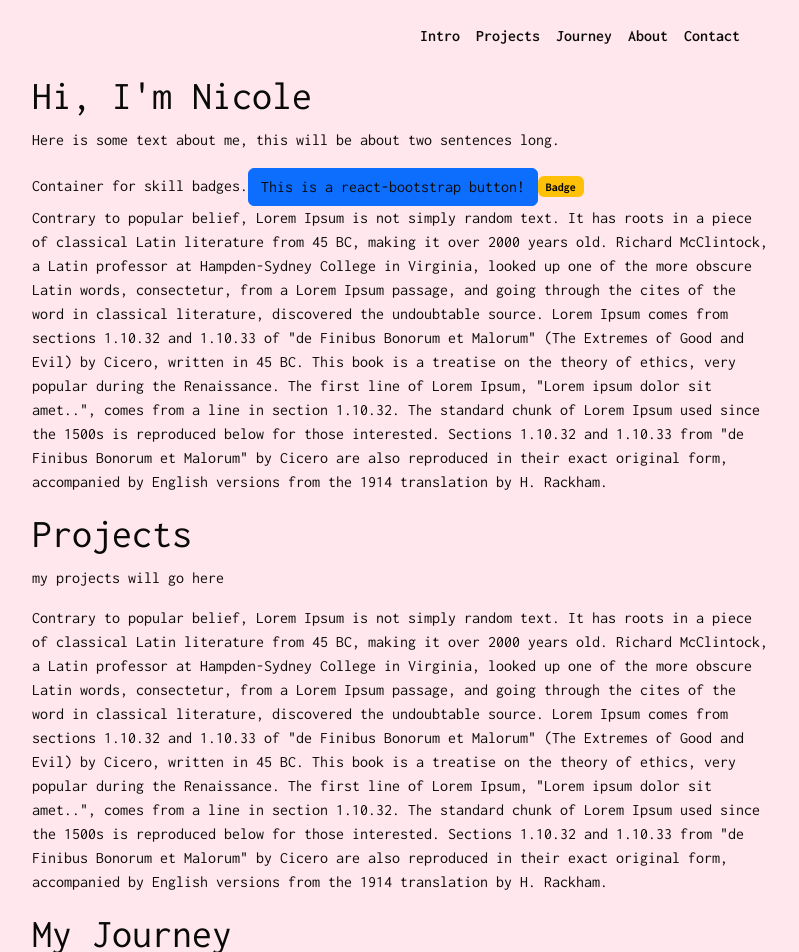
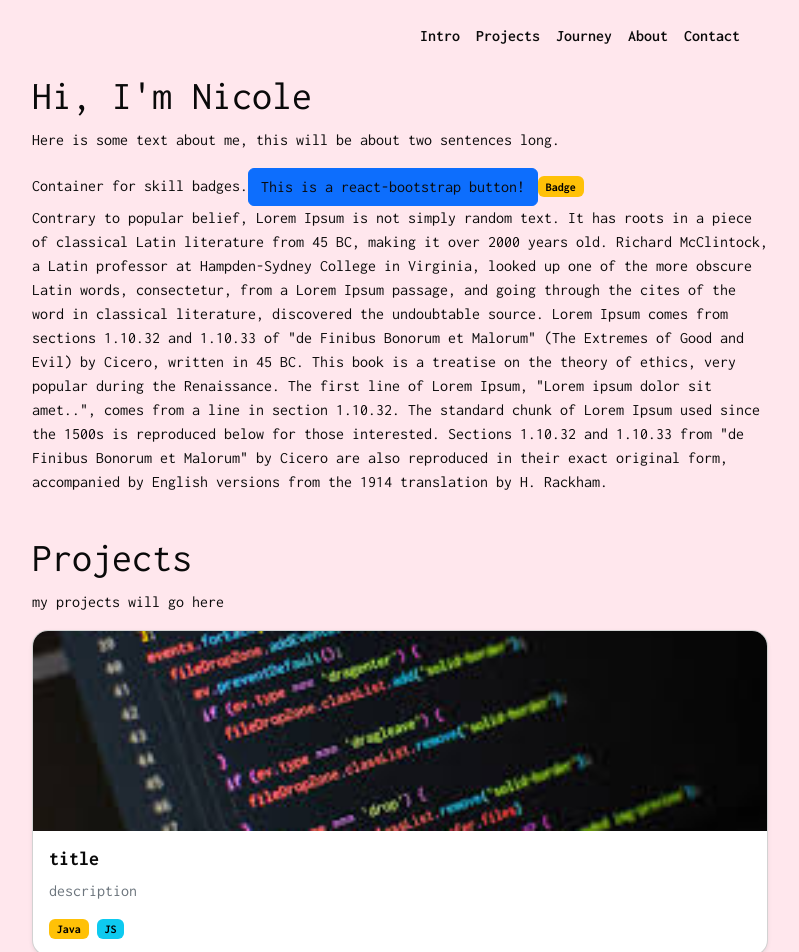
Before and after one commit to nic-cab-sor/nic-cab-sor.github.io, a React (Vite) app: page / in a window 1280 px wide. Shown: the top 952 px of the page, without its empty margins (240-1039 px from the left). Built offline with nearby package versions, Linux system fonts and the light colour scheme.

Commit message:
created basic project card react component

```diff
--- a/src/App.tsx
+++ b/src/App.tsx
@@ -14,11 +14,11 @@ function App() {
       <div className='row justify-content-center'>
         <div className="col-12 col-md-8">
           <header>
-          <MyNavbar />
-          <Intro />
+            <MyNavbar />
           </header>
 
-          <main>
+          <main className='d-flex flex-column gap-2 gap-md-3 gap-lg-4'>
+            <Intro />
             <Projects></Projects>
             <MyJourney></MyJourney>
             <AboutMe></AboutMe>
--- /dev/null
+++ b/src/components/ProjectCard.tsx
@@ -0,0 +1,30 @@
+type ProjectInfo = {
+    image: string,
+    title: string,
+    description: string,
+    skills: React.ReactNode;
+}
+
+function ProjectCard({ image, title, description, skills }: ProjectInfo) {
+    return (
+        <article className="card shadow-sm rounded-4 overflow-hidden">
+            <figure className="mb-0">
+                <img
+                    src={image}
+                    alt={title}
+                    className="card-img-top"
+                    style={{ objectFit: "cover", height: "200px" }}
+                />
+            </figure>
+            <section className="card-body">
+                <header>
+                    <h2 className="card-title h5 fw-bold">{title}</h2>
+                </header>
+                <p className="card-text text-secondary">{description}</p>
+                <footer className="mt-3 d-flex gap-2">{skills}</footer>
+            </section>
+        </article>
+    )
+}
+
+export default ProjectCard
--- a/src/sections/Projects.tsx
+++ b/src/sections/Projects.tsx
@@ -1,13 +1,19 @@
+import codeImg from "../assets/code.jpeg";
+import ProjectCard from "../components/ProjectCard";
+
 function Projects() {
     return (
-        <section id='projects'>
+        <section id='projects' className="pb-4">
             <header>
                 <h1>Projects</h1>
             </header>
             <p>my projects will go here</p>
-            <p>Contrary to popular belief, Lorem Ipsum is not simply random text. It has roots in a piece of classical Latin literature from 45 BC, making it over 2000 years old. Richard McClintock, a Latin professor at Hampden-Sydney College in Virginia, looked up one of the more obscure Latin words, consectetur, from a Lorem Ipsum passage, and going through the cites of the word in classical literature, discovered the undoubtable source. Lorem Ipsum comes from sections 1.10.32 and 1.10.33 of "de Finibus Bonorum et Malorum" (The Extremes of Good and Evil) by Cicero, written in 45 BC. This book is a treatise on the theory of ethics, very popular during the Renaissance. The first line of Lorem Ipsum, "Lorem ipsum dolor sit amet..", comes from a line in section 1.10.32.
-
-The standard chunk of Lorem Ipsum used since the 1500s is reproduced below for those interested. Sections 1.10.32 and 1.10.33 from "de Finibus Bonorum et Malorum" by Cicero are also reproduced in their exact original form, accompanied by English versions from the 1914 translation by H. Rackham.</p>
+            <ProjectCard image={codeImg} title="title" description="description" skills={
+                <>
+                    <span className="badge text-bg-warning">Java</span>
+                    <span className="badge text-bg-info">JS</span>
+                </>
+            } />
         </section>
     )
 }
```
Also changed, not shown: src/assets/code.jpeg (added).
